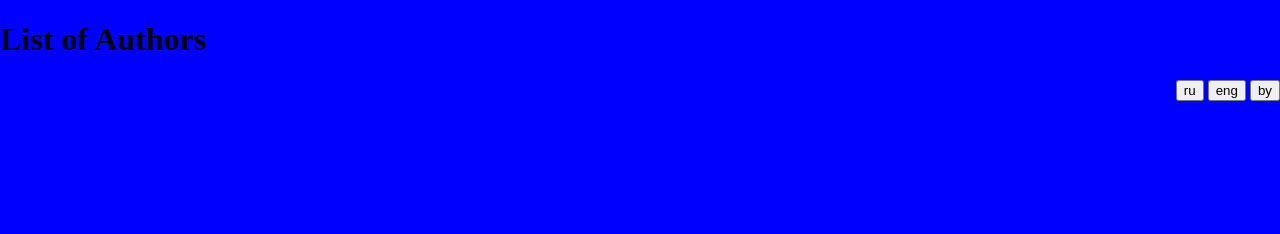
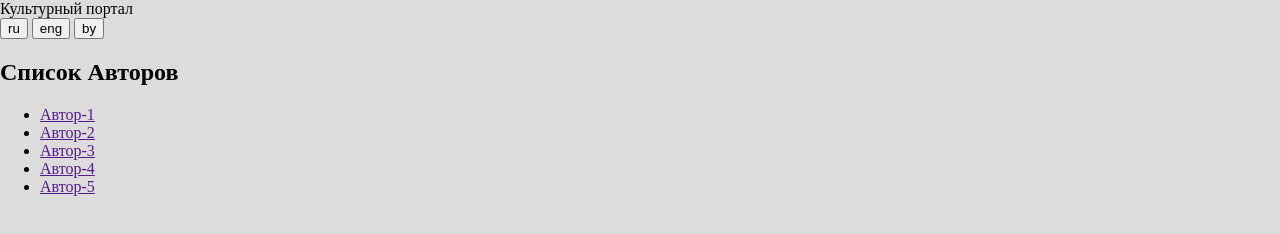
Before and after one commit to ShanhinPavel/code-jam-group-26, a website built with webpack: page src/template/list.html in a window 1280 px wide. Built offline with nearby package versions, Linux system fonts and the light colour scheme.

Commit message:
feat: add localization function

```diff
--- a/src/list/src/data.json
+++ b/src/list/src/data.json
@@ -1,4 +1,36 @@
 {
-  "name": "List",
-  "author": ["List of Authors"]
+  "default": {
+    "author4-href": "./author4",
+    "author3-href": "./author3",
+    "author2-href": "./author2",
+    "author1-href": "./author1",
+    "author5-href": "./author5"
+  },
+  "en": {
+    "title__list": "List of Authors",
+    "logo": "Culture Portal",
+    "author1": "Author-1",
+    "author2": "Author-2",
+    "author3": "Author-3",
+    "author4": "Author-4",
+    "author5": "Author-5"
+  },
+  "ru": {
+    "title__list": "Список Авторов",
+    "logo": "Культурный портал",
+    "author1": "Автор-1",
+    "author2": "Автор-2",
+    "author3": "Автор-3",
+    "author4": "Автор-4",
+    "author5": "Автор-5"
+  },
+  "by": {
+    "title__list": "Спіс Аўтараў",
+    "logo": "Культурны партал",
+    "author1": "Аўтар-1",
+    "author2": "Аўтар-2",
+    "author3": "Аўтар-3",
+    "author4": "Аўтар-4",
+    "author5": "Аўтар-5"
+  }
 }
--- a/src/list/src/main.js
+++ b/src/list/src/main.js
@@ -1,5 +1,55 @@
 import data from './data';
 import '../../template/list.css';
 
-console.log('hello, Page1', data.name);
-console.log('hello, Page1', data.author[0]);
+function saveLanguage(lang) {
+  const serialObj = JSON.stringify(lang);
+  localStorage.setItem('Culture-Portal', serialObj);
+}
+
+function changeSite(lang) {
+  let local;
+  Object.keys(data).forEach((key) => {
+    if (key === lang) {
+      local = data[key];
+    }
+  });
+  let temp;
+  Object.keys(local).forEach((key) => {
+    temp = document.getElementById(key);
+    temp.innerHTML = local[key];
+  });
+}
+
+function changeLang(lang) {
+  if (lang !== 'ru' && lang !== 'en' && lang !== 'by') {
+    saveLanguage('ru');
+    return;
+  }
+  const languageSite = JSON.parse(localStorage.getItem('Culture-Portal'));
+  if (languageSite !== lang) {
+    saveLanguage(lang);
+    changeSite(lang);
+  }
+}
+
+function checkLanguage() {
+  let languageSite = JSON.parse(localStorage.getItem('Culture-Portal'));
+  if (languageSite === null) {
+    saveLanguage('ru');
+    languageSite = 'ru';
+  }
+  return languageSite;
+}
+
+function init() {
+  const startLang = checkLanguage();
+  changeSite(startLang);
+  document.getElementsByClassName('lang__button')[0].addEventListener('click', (event) => {
+    event.preventDefault();
+    changeLang(event.target.dataset.lang);
+  });
+}
+
+window.onload = () => {
+  init();
+};
--- a/src/template/list.css
+++ b/src/template/list.css
@@ -1,14 +1,15 @@
 body {
   padding: 0;
   margin: 0;
-  background-color: blue;
-}
-
-.lang__button {
-  float: right;
+  background-color: gainsboro;
 }
 
 header {
   max-width: 1600px;
   width: 100%;
 }
+
+main {
+  max-width: 1600px;
+  width: 100%;
+}
--- a/src/template/list.html
+++ b/src/template/list.html
@@ -7,17 +7,26 @@
     <meta name="viewport" content="width=device-width, initial-scale=1" />
   </head>
   <body>
-    <h1>List of Authors</h1>
     <header>
       <nav>
+        <div id="logo">Культурный портал</div>
         <div class="lang__button">
           <button type="button" data-lang="ru">ru</button>
-          <button type="button" data-lang="eng">eng</button>
+          <button type="button" data-lang="en">eng</button>
           <button type="button" data-lang="by">by</button>
         </div>
       </nav>
     </header>
-    <main></main>
+    <main>
+      <h2 id="title__list">Список Авторов</h2>
+      <ul>
+        <li><a href="" id="author1">Автор-1</a></li>
+        <li><a href="" id="author2">Автор-2</a></li>
+        <li><a href="" id="author3">Автор-3</a></li>
+        <li><a href="" id="author4">Автор-4</a></li>
+        <li><a href="" id="author5">Автор-5</a></li>
+      </ul>
+    </main>
     <footer></footer>
   </body>
 </html>
--- a/webpack.config.js
+++ b/webpack.config.js
@@ -22,6 +22,7 @@ module.exports = {
     filename: 'apps/[name]/[name].js',
     chunkFilename: '[id].[chunkhash].js',
   },
+  devtool: 'source-map',
   module: {
     rules: [
       {
```
